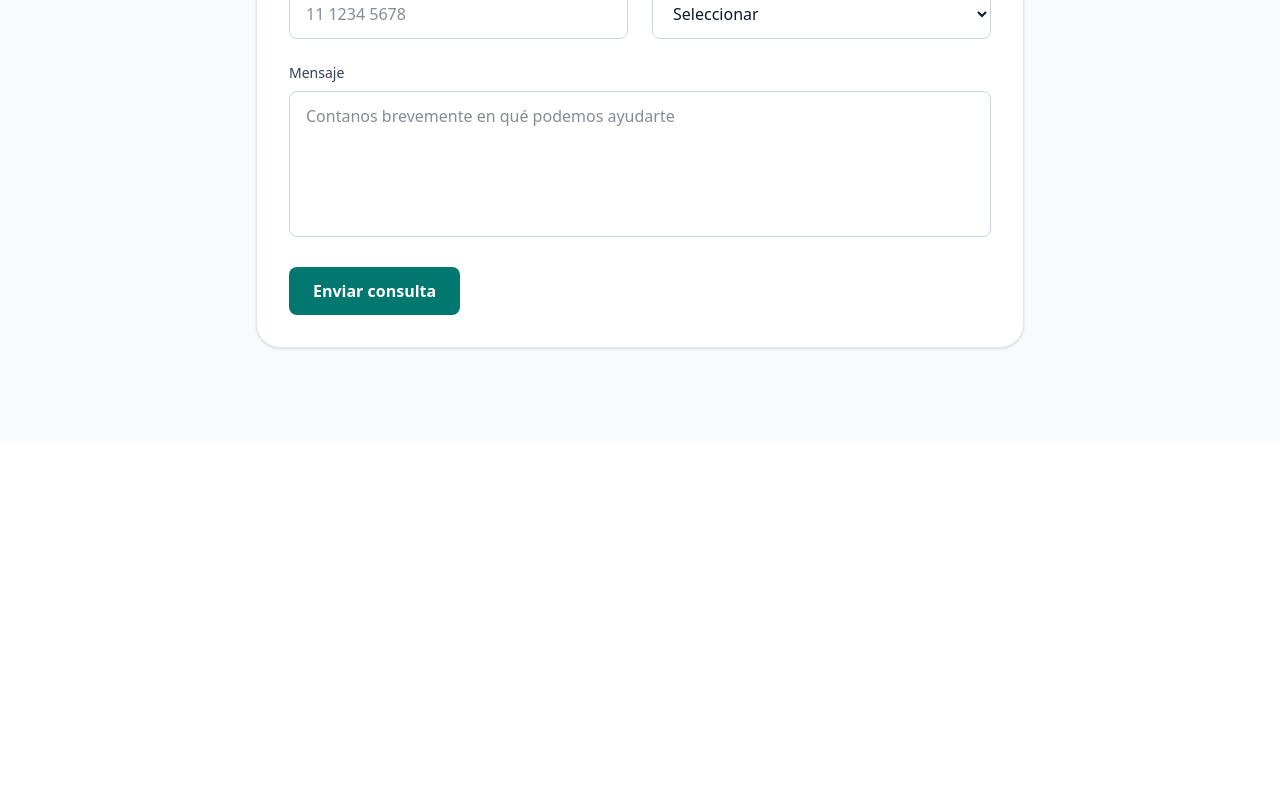
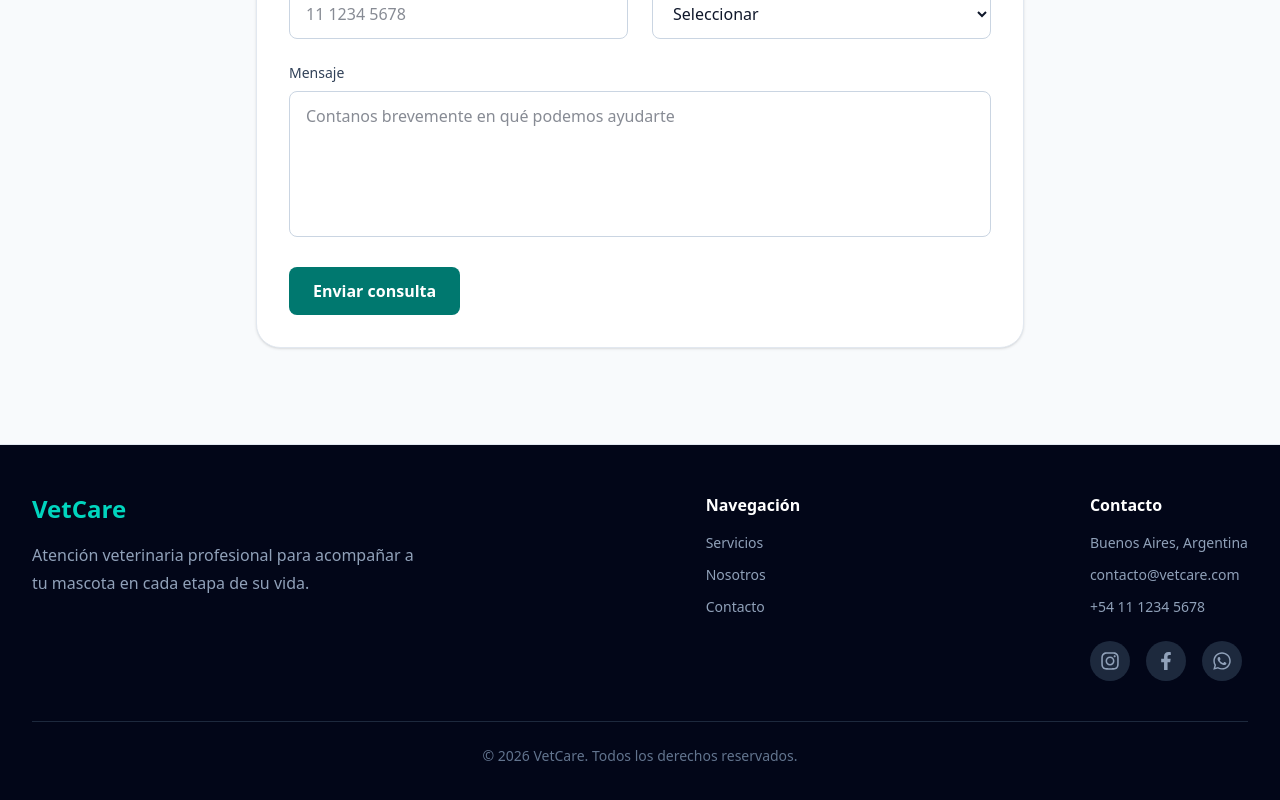
Before and after one commit to lauferreyra/VetCare, a Next.js app: page / in a window 1280 px wide. Shown: the part 3223-4023 px from the top of the page. Before the commit the page ends 3667 px from the top, so only its background shows below. Built offline with nearby package versions, Linux system fonts and the light colour scheme.

Commit message:
feat: add footer with navigation and social links

```diff
--- a/package.json
+++ b/package.json
@@ -16,6 +16,7 @@
     "react": "19.2.8",
     "react-dom": "19.2.8",
     "react-hook-form": "^7.86.0",
+    "react-icons": "^5.7.0",
     "tailwind-merge": "^3.6.0",
     "zod": "^4.5.1"
   },
--- a/src/app/(public)/layout.tsx
+++ b/src/app/(public)/layout.tsx
@@ -1,16 +1,20 @@
+// src/app/(public)/layout.tsx
+
+import Footer from "@/components/layout/Footer";
 import Header from "@/components/layout/Header";
-//import Footer from "@/components/layout/Footer";
 
 export default function PublicLayout({
   children,
-}: {
+}: Readonly<{
   children: React.ReactNode;
-}) {
+}>) {
   return (
     <>
       <Header />
+
       <main>{children}</main>
 
+      <Footer />
     </>
   );
 }
--- /dev/null
+++ b/src/components/layout/Footer.tsx
@@ -0,0 +1,97 @@
+// src/components/layout/Footer.tsx
+
+import Link from "next/link";
+import {
+  FaFacebookF,
+  FaInstagram,
+  FaWhatsapp,
+} from "react-icons/fa";
+import Container from "@/components/ui/Container";
+import { navigation } from "@/constants/navigation";
+
+export default function Footer() {
+  return (
+    <footer className="border-t border-slate-200 bg-slate-950 py-12 text-white">
+      <Container>
+        <div className="flex flex-col gap-10 md:flex-row md:items-start md:justify-between">
+          <div className="max-w-sm">
+            <Link href="/" className="text-2xl font-bold text-teal-400">
+              VetCare
+            </Link>
+
+            <p className="mt-4 leading-7 text-slate-400">
+              Atención veterinaria profesional para acompañar a tu mascota en
+              cada etapa de su vida.
+            </p>
+          </div>
+
+          <div>
+            <h3 className="font-semibold text-white">
+              Navegación
+            </h3>
+
+            <nav className="mt-4 flex flex-col gap-3">
+              {navigation.map((item) => (
+                <Link
+                  key={item.href}
+                  href={item.href}
+                  className="text-sm text-slate-400 transition-colors hover:text-teal-400"
+                >
+                  {item.label}
+                </Link>
+              ))}
+            </nav>
+          </div>
+
+          <div>
+            <h3 className="font-semibold text-white">
+              Contacto
+            </h3>
+
+            <div className="mt-4 flex flex-col gap-3 text-sm text-slate-400">
+              <p>Buenos Aires, Argentina</p>
+              <p>contacto@vetcare.com</p>
+              <p>+54 11 1234 5678</p>
+            </div>
+
+            <div className="mt-6 flex items-center gap-4">
+                <a
+                    href="https://instagram.com"
+                    target="_blank"
+                    rel="noreferrer"
+                    aria-label="Instagram"
+                    className="flex h-10 w-10 items-center justify-center rounded-full bg-slate-800 text-slate-400 transition hover:bg-teal-700 hover:text-white"
+                >
+                    <FaInstagram size={20} />
+                </a>
+
+                <a
+                    href="https://facebook.com"
+                    target="_blank"
+                    rel="noreferrer"
+                    aria-label="Facebook"
+                    className="flex h-10 w-10 items-center justify-center rounded-full bg-slate-800 text-slate-400 transition hover:bg-teal-700 hover:text-white"
+                >
+                    <FaFacebookF size={18} />
+                </a>
+
+                <a
+                    href="https://wa.me/541112345678"
+                    target="_blank"
+                    rel="noreferrer"
+                    aria-label="WhatsApp"
+                    className="flex h-10 w-10 items-center justify-center rounded-full bg-slate-800 text-slate-400 transition hover:bg-teal-700 hover:text-white"
+                >
+                    <FaWhatsapp size={20} />
+                </a>
+                </div>
+          </div>
+        </div>
+
+        <div className="mt-10 border-t border-slate-800 pt-6 text-center text-sm text-slate-500">
+          © {new Date().getFullYear()} VetCare. Todos los derechos reservados.
+        </div>
+      </Container>
+    </footer>
+  );
+}
--- /dev/null
+++ b/src/constants/navigation.ts
@@ -0,0 +1,7 @@
+// src/constants/navigation.ts
+
+export const navigation = [
+  { label: "Servicios", href: "#services" },
+  { label: "Nosotros", href: "#about" },
+  { label: "Contacto", href: "#contact" },
+] as const;
```
Also changed, not shown: 1 other file (tests, documents, lock files or other folders).
